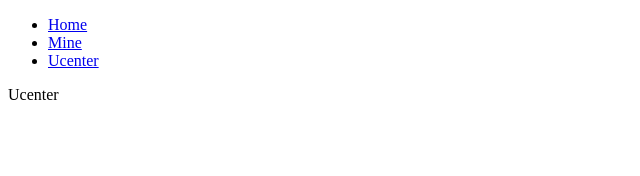
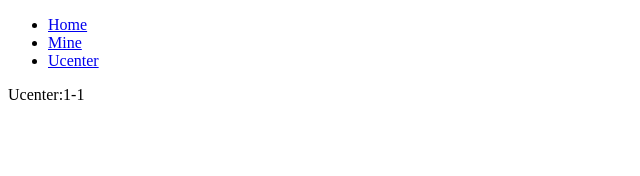
Before and after one commit to LouieJiang/react-study, a React (Create React App) app in the folder react-router-demo/: page /#/mine/ucenter/1/1 in a window 1280 px wide. Shown: the top 176 px of the page, without its empty margins (0-640 px from the left). Built offline with nearby package versions, Linux system fonts and the light colour scheme.

Commit message:
ADD: ROUTER 传值取值

```diff
--- a/react-router-demo/src/App.js
+++ b/react-router-demo/src/App.js
@@ -41,7 +41,7 @@ function App() {
         <Switch>
           <Route exact path="/" component={Home}></Route>
           <Route exact path="/mine" component={Mine}></Route>
-          <Route path="/mine/ucenter" component={Ucenter}></Route>
+          <Route path="/mine/ucenter/:id?/:name?" component={Ucenter}></Route>
           {/* <Route path="/demo" render={() => <div>hello Demo</div>}></Route> */}
           <Route
             path="/demo"
--- a/react-router-demo/src/pages/Mine.jsx
+++ b/react-router-demo/src/pages/Mine.jsx
@@ -1,10 +1,16 @@
-import React from "react";
+import React from 'react'
+import querystring from 'querystring'
 
-const Mine = () => {
-  return (
-    <div>
-      Mine
-    </div>
-  )
+const Mine = (props) => {
+  const params = new URLSearchParams(props.location.search)
+  console.log(params)
+  console.log(params.get('name'))
+  console.log(params.get('age'))
+  const value = querystring.parse(props.location.search)
+  console.log('多个问号',value)
+  console.log(value.name)
+  console.log(value.age)
+
+  return <div>Mine</div>
 }
 export default Mine
--- a/react-router-demo/src/pages/Ucenter.jsx
+++ b/react-router-demo/src/pages/Ucenter.jsx
@@ -1,9 +1,9 @@
-import React from "react";
+import React from 'react'
 
-const Ucenter = () => {
+const Ucenter = (props) => {
   return (
     <div>
-      Ucenter
+      Ucenter:{props.match.params.id}-{props.match.params.name}
     </div>
   )
 }
```
